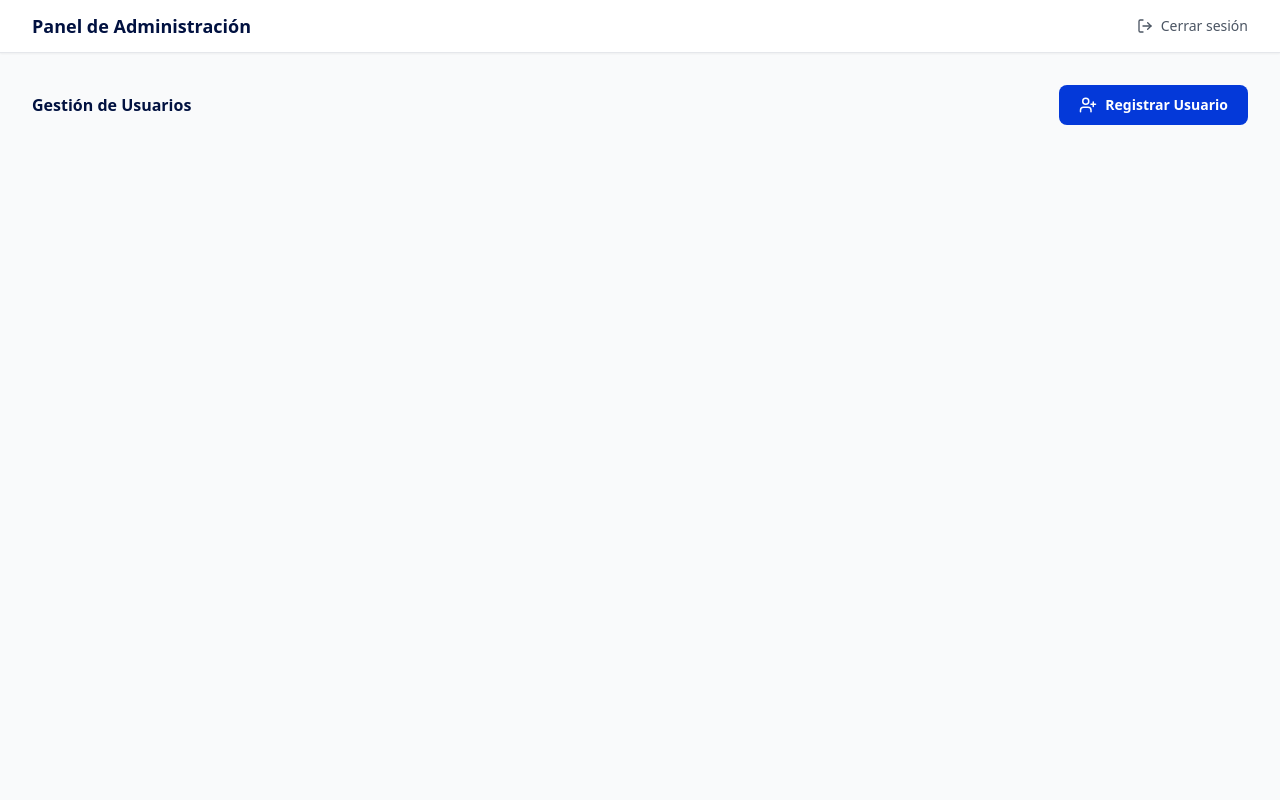
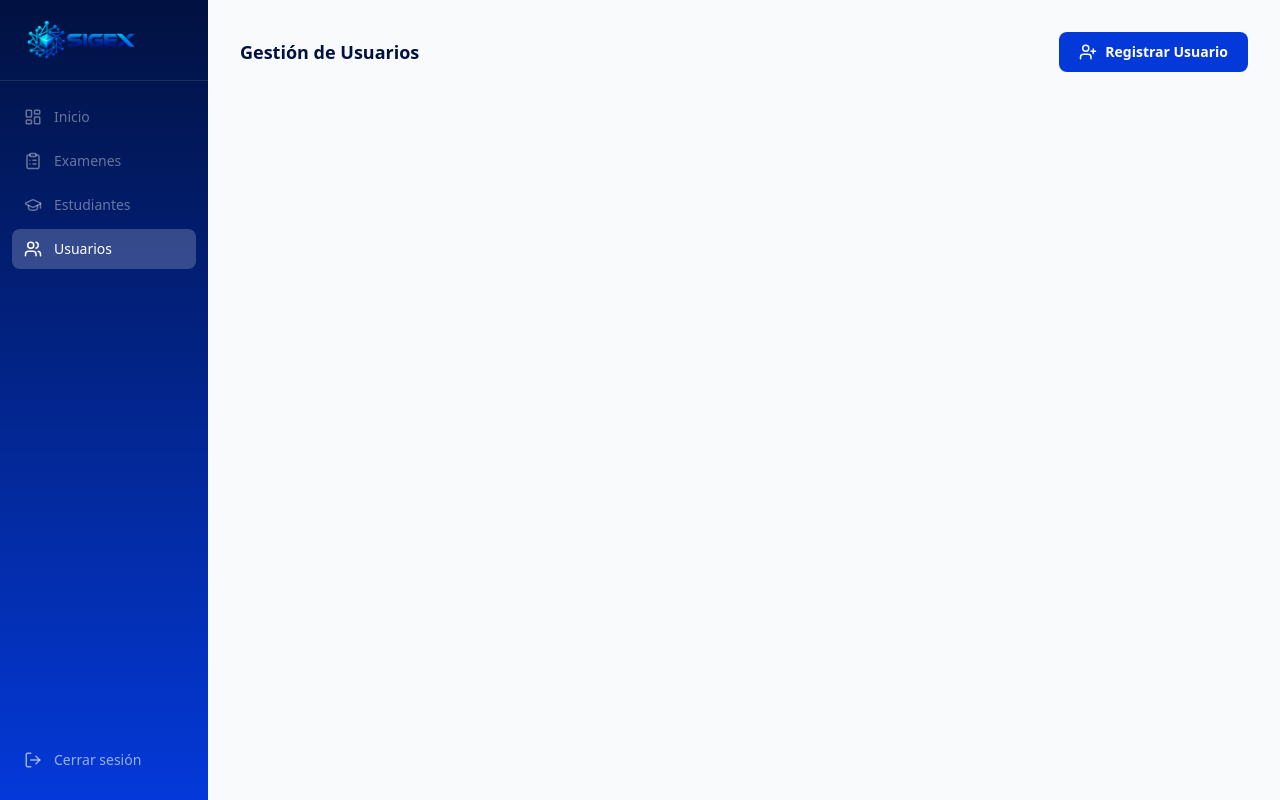
Before and after one commit to Rodrigo110620/nexacore-sigex, a React (Vite) app in the folder frontend/: page /dashboard/usuarios in a window 1280 px wide. Built offline with nearby package versions, Linux system fonts and the light colour scheme; no server answers; sample sign-in values are in the browser's storage.

Commit message:
feat(frontend): agregar sidebar de navegación al panel de administración

```diff
--- /dev/null
+++ b/frontend/src/components/layout/PanelLayout.tsx
@@ -0,0 +1,107 @@
+import { ReactNode } from 'react'
+import { NavLink, useNavigate } from 'react-router-dom'
+import { LayoutDashboard, ClipboardList, GraduationCap, Users, LogOut } from 'lucide-react'
+import { useAuth } from '../../context/AuthContext'
+
+interface PanelLayoutProps {
+  children: ReactNode
+}
+
+const NAV_ITEMS = [
+  {
+    label: 'Inicio',
+    icon: LayoutDashboard,
+    to: '/dashboard/inicio',
+    disabled: true,
+  },
+  {
+    label: 'Examenes',
+    icon: ClipboardList,
+    to: '/dashboard/examenes',
+    disabled: true,
+  },
+  {
+    label: 'Estudiantes',
+    icon: GraduationCap,
+    to: '/dashboard/estudiantes',
+    disabled: true,
+  },
+  {
+    label: 'Usuarios',
+    icon: Users,
+    to: '/dashboard/usuarios',
+    disabled: false,
+  },
+]
+
+export default function PanelLayout({ children }: PanelLayoutProps) {
+  const { logout } = useAuth()
+  const navigate = useNavigate()
+
+  const handleLogout = () => {
+    logout()
+    navigate('/login', { replace: true })
+  }
+
+  return (
+    <div className="flex min-h-screen">
+
+      {/* Sidebar */}
+      <aside className="w-52 flex-shrink-0 flex flex-col"
+        style={{ background: 'linear-gradient(180deg, #011140 0%, #0439D9 100%)' }}>
+
+        {/* Logo */}
+        <div className="flex items-center px-5 py-5 border-b border-white/10">
+          <img src="/logo_app.png" alt="SIGEX" className="h-10 object-contain" />
+        </div>
+
+        {/* Navegación */}
+        <nav className="flex-1 px-3 py-4 flex flex-col gap-1">
+          {NAV_ITEMS.map(({ label, icon: Icon, to, disabled }) =>
+            disabled ? (
+              <div
+                key={label}
+                className="flex items-center gap-3 px-3 py-2.5 rounded-lg text-white/40 cursor-not-allowed select-none"
+              >
+                <Icon size={18} />
+                <span className="text-sm font-medium">{label}</span>
+              </div>
+            ) : (
+              <NavLink
+                key={label}
+                to={to}
+                className={({ isActive }) =>
+                  `flex items-center gap-3 px-3 py-2.5 rounded-lg transition-colors text-sm font-medium ${
+                    isActive
+                      ? 'bg-white/20 text-white font-bold'
+                      : 'text-white/70 hover:bg-white/10 hover:text-white'
+                  }`
+                }
+              >
+                <Icon size={18} />
+                {label}
+              </NavLink>
+            )
+          )}
+        </nav>
+
+        {/* Cerrar sesión */}
+        <div className="px-3 pb-5">
+          <button
+            onClick={handleLogout}
+            className="flex items-center gap-3 px-3 py-2.5 w-full rounded-lg text-white/60 hover:bg-white/10 hover:text-white transition-colors text-sm font-medium"
+          >
+            <LogOut size={18} />
+            Cerrar sesión
+          </button>
+        </div>
+      </aside>
+
+      {/* Contenido principal */}
+      <main className="flex-1 bg-gray-50 overflow-auto">
+        {children}
+      </main>
+
+    </div>
+  )
+}
--- a/frontend/src/pages/panel_admin/UsuariosPage.tsx
+++ b/frontend/src/pages/panel_admin/UsuariosPage.tsx
@@ -1,38 +1,16 @@
-import { UserPlus, LogOut } from 'lucide-react';
+import { UserPlus } from 'lucide-react';
 import { useState } from 'react';
-import { useNavigate } from 'react-router-dom';
-import { useAuth } from '../../context/AuthContext';
+import PanelLayout from '../../components/layout/PanelLayout';
 import RegisterUserModal from '../../components/admin/RegisterUserModal';
 
 export default function UsuariosPage() {
   const [isModalOpen, setIsModalOpen] = useState(false);
-  const { logout } = useAuth();
-  const navigate = useNavigate();
-
-  const handleLogout = () => {
-    logout();
-    navigate('/login', { replace: true });
-  };
 
   return (
-    <div className="min-h-screen bg-gray-50">
-
-      {/* Barra superior */}
-      <header className="bg-white border-b border-gray-200 shadow-sm px-8 py-3 flex items-center justify-between">
-        <h1 className="text-[#011140] font-bold text-lg">Panel de Administración</h1>
-        <button
-          onClick={handleLogout}
-          className="flex items-center gap-2 text-sm text-gray-600 hover:text-[#0439D9] transition-colors"
-        >
-          <LogOut size={16} />
-          Cerrar sesión
-        </button>
-      </header>
-
-      {/* Contenido */}
+    <PanelLayout>
       <div className="p-8">
         <div className="flex items-center justify-between mb-6">
-          <h2 className="text-[#011140] font-semibold text-base">Gestión de Usuarios</h2>
+          <h2 className="text-[#011140] font-bold text-lg">Gestión de Usuarios</h2>
           <button
             onClick={() => setIsModalOpen(true)}
             className="flex items-center gap-2 px-5 py-2.5 bg-[#0439D9] text-white font-bold text-sm rounded-lg hover:bg-[#0027a2] transition-colors"
@@ -47,7 +25,6 @@ export default function UsuariosPage() {
           onClose={() => setIsModalOpen(false)}
         />
       </div>
-
-    </div>
+    </PanelLayout>
   );
 }
```
